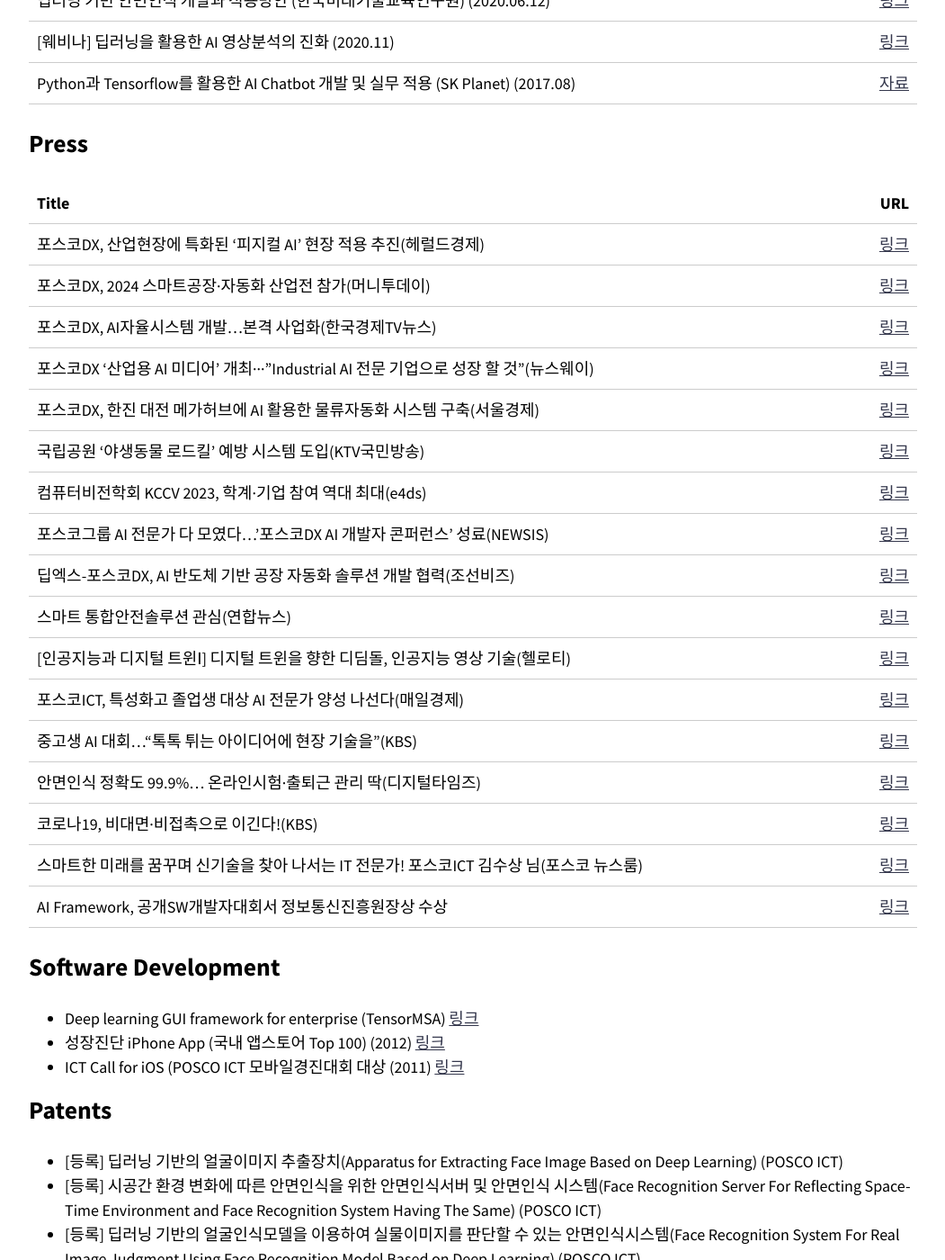
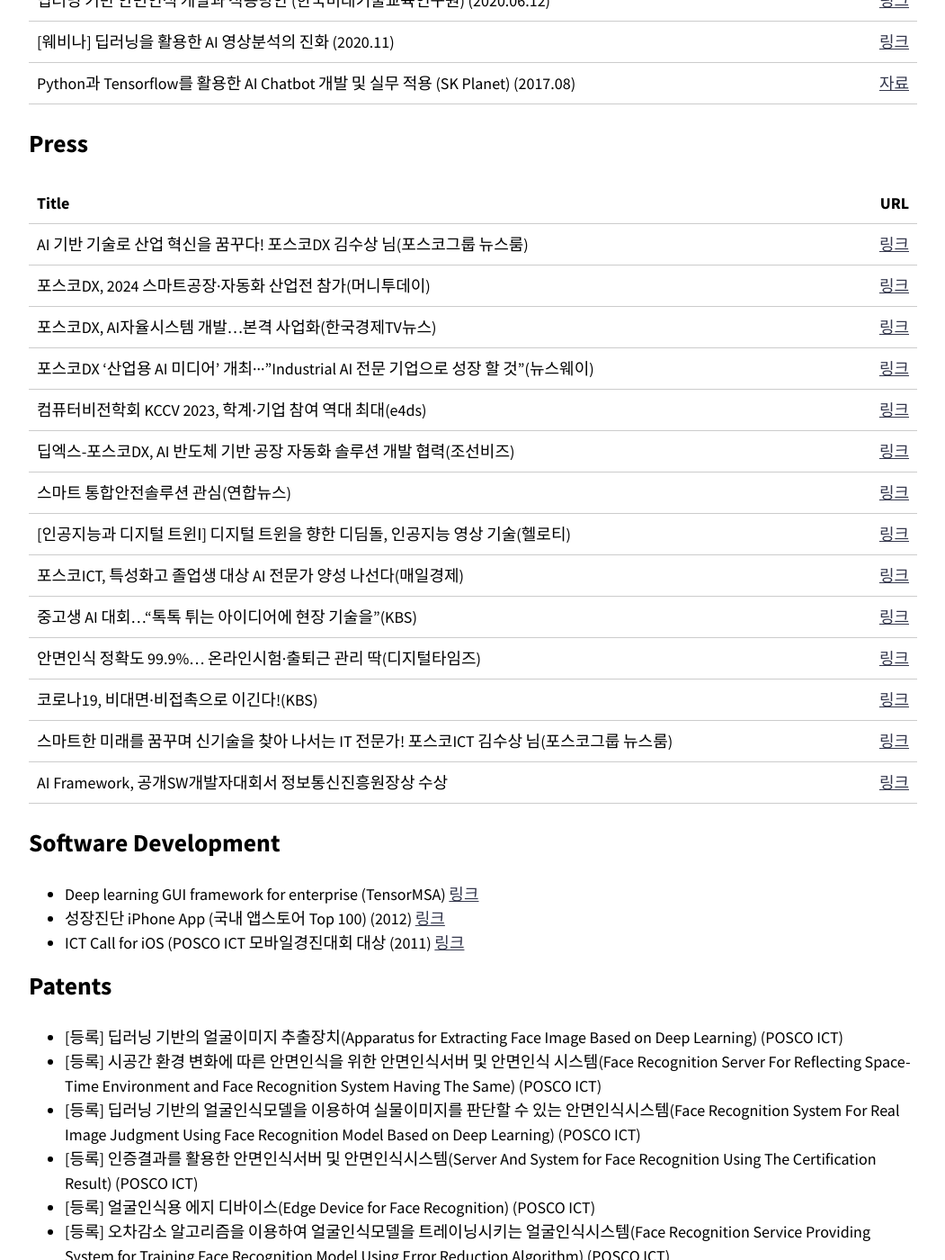
Before and after one commit to healess/healess.github.io, a Jekyll site: the page built from index.md, in a window 1280 px wide and 1400 px high, scrolled down 2200 px. Shown: the whole window at 90% size, without its empty margins (114-1165 px from the left). Built offline with Jekyll 4.4.1, drawn with Linux system fonts in a browser that asks for light colours; nearby versions of some CDN libraries; part of the change alters nothing that is shown.

Commit message:
add news.md

```diff
--- a/index.md
+++ b/index.md
@@ -51,7 +51,7 @@ entries_layout: grid
 
 | Title | URL |
 | :------------ | ------------: |
-| Physical AI 시대: 우리는 어떻게 성장할 것인가? (한미 첨단분야 청년교류 STEP-UP WEEK) (2025.11) |[링크](){:target="_blank"} |
+| Physical AI 시대: 우리는 어떻게 성장할 것인가? (한미 첨단분야 청년교류 STEP-UP WEEK) (2025.11) |[링크](https://www.viva100.com/article/20251123500162){:target="_blank"} |
 | 자율 공장을 위한 산업 AI 트랜드 (K-하이테크 플랫폼 DDD 세미나) (2025.09) |[링크](https://kr.linkedin.com/posts/%EC%9C%A0%ED%98%84-%EC%A0%95-941a732b5_%EC%82%B0%EC%97%85ai-industrialai-%EC%9E%90%EC%9C%A8%EA%B3%B5%EC%9E%A5-activity-7374009145663844352-Dffi){:target="_blank"} |
 | Challenges in industrial AI  (경북대 컴퓨터학부) (2024.10) |[링크](https://cse.knu.ac.kr/bbs/board.php?bo_table=sub5_4&wr_id=316&sca=){:target="_blank"} |
 | 자율 공장을 위한 산업 AI 트랜드 (대구디지털혁신진흥원) (2024.07) |[링크](https://youtu.be/UpfYMFTlhKE?si=4SFgLPkd_quorpkZ&t=2541){:target="_blank"} |
@@ -70,14 +70,11 @@ entries_layout: grid
 
 | Title | URL |
 | :------------ | ------------: |
-| 포스코DX, 산업현장에 특화된 ‘피지컬 AI’ 현장 적용 추진(헤럴드경제)|[링크](https://naver.me/5ZJZv721) |
+| AI 기반 기술로 산업 혁신을 꿈꾸다! 포스코DX 김수상 님(포스코그룹 뉴스룸)|[링크](https://newsroom.posco.com/kr/%EC%82%AC%EB%9E%8C%EC%82%AC%EB%9E%8C%EB%93%A4-ai-%EA%B8%B0%EB%B0%98-%EA%B8%B0%EC%88%A0%EB%A1%9C-%EC%82%B0%EC%97%85-%ED%98%81%EC%8B%A0%EC%9D%84-%EA%BF%88%EA%BE%B8%EB%8B%A4-%ED%8F%AC%EC%8A%A4/) |
 | 포스코DX, 2024 스마트공장·자동화 산업전 참가(머니투데이)|[링크](https://n.news.naver.com/mnews/article/008/0005017662?sid=105) |
 | 포스코DX, AI자율시스템 개발...본격 사업화(한국경제TV뉴스)|[링크](https://youtu.be/X9yZdejoZwo?si=nGC0grP1pu3jJyEm) |
 | 포스코DX '산업용 AI 미디어' 개최···"Industrial AI 전문 기업으로 성장 할 것"(뉴스웨이)|[링크](https://www.newsway.co.kr/news/view?ud=2024030612023093659) |
-| 포스코DX, 한진 대전 메가허브에 AI 활용한 물류자동화 시스템 구축(서울경제)|[링크](https://n.news.naver.com/article/011/0004301976?sid=105) |
-| 국립공원 '야생동물 로드킬' 예방 시스템 도입(KTV국민방송)|[링크](https://www.ktv.go.kr/content/view?content_id=688247) |
 | 컴퓨터비전학회 KCCV 2023, 학계·기업 참여 역대 최대(e4ds)|[링크](https://www.e4ds.com/sub_view.asp?ch=31&t=0&idx=17354) |
-| 포스코그룹 AI 전문가 다 모였다…'포스코DX AI 개발자 콘퍼런스' 성료(NEWSIS)|[링크](https://n.news.naver.com/mnews/article/003/0011999475?sid=105) |
 | 딥엑스-포스코DX, AI 반도체 기반 공장 자동화 솔루션 개발 협력(조선비즈)|[링크](https://n.news.naver.com/mnews/article/366/0000891836?sid=105) |
 | 스마트 통합안전솔루션 관심(연합뉴스)|[링크](https://n.news.naver.com/mnews/article/001/0013515094?sid=105) |
 | [인공지능과 디지털 트윈Ⅰ] 디지털 트윈을 향한 디딤돌, 인공지능 영상 기술(헬로티)|[링크](https://www.hellot.net/news/article.html?no=58170) |
@@ -85,10 +82,14 @@ entries_layout: grid
 | 중고생 AI 대회…“톡톡 튀는 아이디어에 현장 기술을”(KBS) | [링크](https://news.naver.com/main/read.naver?mode=LSD&mid=sec&sid1=102&oid=056&aid=0010888301) |
 | 안면인식 정확도 99.9%… 온라인시험·출퇴근 관리 딱(디지털타임즈) | [링크](https://news.naver.com/main/read.naver?mode=LSD&mid=sec&sid1=105&oid=029&aid=0002605641) |
 |코로나19, 비대면·비접촉으로 이긴다!(KBS)|[링크](https://www.youtube.com/watch?v=sULRv0IwnhQ)|
-| 스마트한 미래를 꿈꾸며 신기술을 찾아 나서는 IT 전문가! 포스코ICT 김수상 님(포스코 뉴스룸) | [링크](https://newsroom.posco.com/kr/사람사람들-24편-스마트한-미래를-꿈꾸며-신기술을-찾/)
+| 스마트한 미래를 꿈꾸며 신기술을 찾아 나서는 IT 전문가! 포스코ICT 김수상 님(포스코그룹 뉴스룸) | [링크](https://newsroom.posco.com/kr/사람사람들-24편-스마트한-미래를-꿈꾸며-신기술을-찾/)
 | AI Framework, 공개SW개발자대회서 정보통신진흥원장상 수상 | [링크](https://www.poscodx.com/kor/pr/newsRoomView.do?col=&sw=&page=20&num=4225)
 
 <!--
+| 포스코DX, 산업현장에 특화된 ‘피지컬 AI’ 현장 적용 추진(헤럴드경제)|[링크](https://naver.me/5ZJZv721) |
+| 포스코DX, 한진 대전 메가허브에 AI 활용한 물류자동화 시스템 구축(서울경제)|[링크](https://n.news.naver.com/article/011/0004301976?sid=105) |
+| 국립공원 '야생동물 로드킬' 예방 시스템 도입(KTV국민방송)|[링크](https://www.ktv.go.kr/content/view?content_id=688247) |
+| 포스코그룹 AI 전문가 다 모였다…'포스코DX AI 개발자 콘퍼런스' 성료(NEWSIS)|[링크](https://n.news.naver.com/mnews/article/003/0011999475?sid=105) |
 | 공장 품질 감시하던 ‘비전 AI’, 억울한 동물 살핀다(서울경제)|[링크](https://n.news.naver.com/mnews/article/011/0004172565?sid=105) |
 | 포스코ICT, '2022 AI 유스 챌린지' 시상···과기정통부장관상에 '코뿔소팀'(전자신문)|[링크](https://www.etnews.com/20220825000094) |
 | AI 도입, 목표 설정이 먼저다 (한국경제) | [링크](https://www.hankyung.com/opinion/article/2019112491371) |
```
